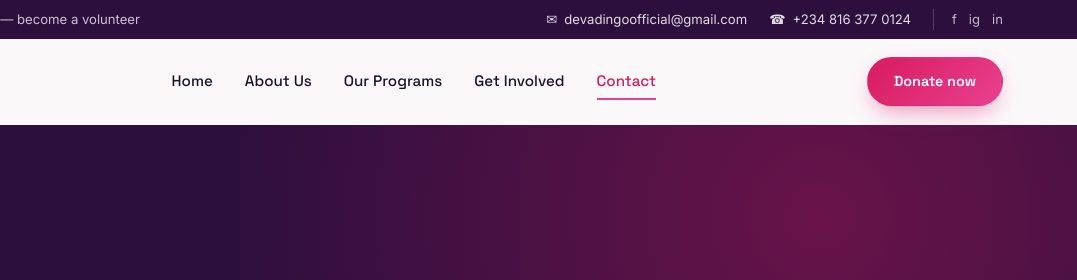
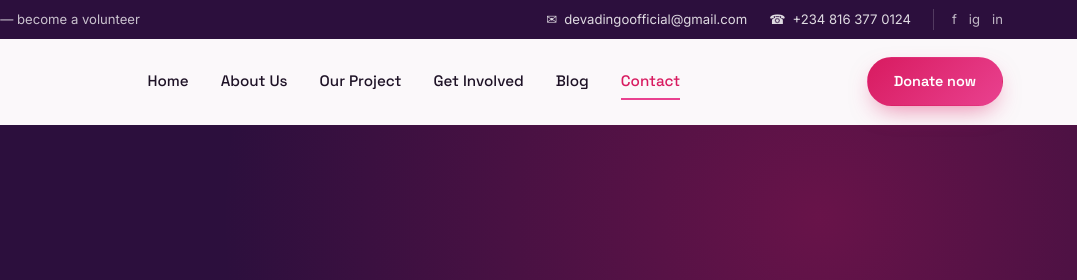
Before and after one commit to Techlord1666/Dev, a plain HTML site: page contact.html in a window 1280 px wide. Shown: the top 280 px of the page, 203-1280 px from the left. Drawn offline with Linux system fonts and the light colour scheme.

Commit message:
Update navigation links to reflect new project names

```diff
--- a/contact.html
+++ b/contact.html
@@ -66,8 +66,9 @@
     <nav class="nav-links">
       <a href="index.html">Home</a>
       <a href="about.html">About Us</a>
-      <a href="programs.html">Our Programs</a>
+      <a href="programs.html">Our Project</a>
       <a href="get-involved.html">Get Involved</a>
+      <a href="blog.html">Blog</a>
       <a href="contact.html" class="active">Contact</a>
     </nav>
     <div class="nav-cta">
@@ -152,6 +153,7 @@
         <a href="about.html">About Us</a>
         <a href="programs.html">Our Programs</a>
         <a href="get-involved.html">Get Involved</a>
+        <a href="blog.html">Blog</a>
         <a href="contact.html">Contact</a>
       </div>
       <div>
```
